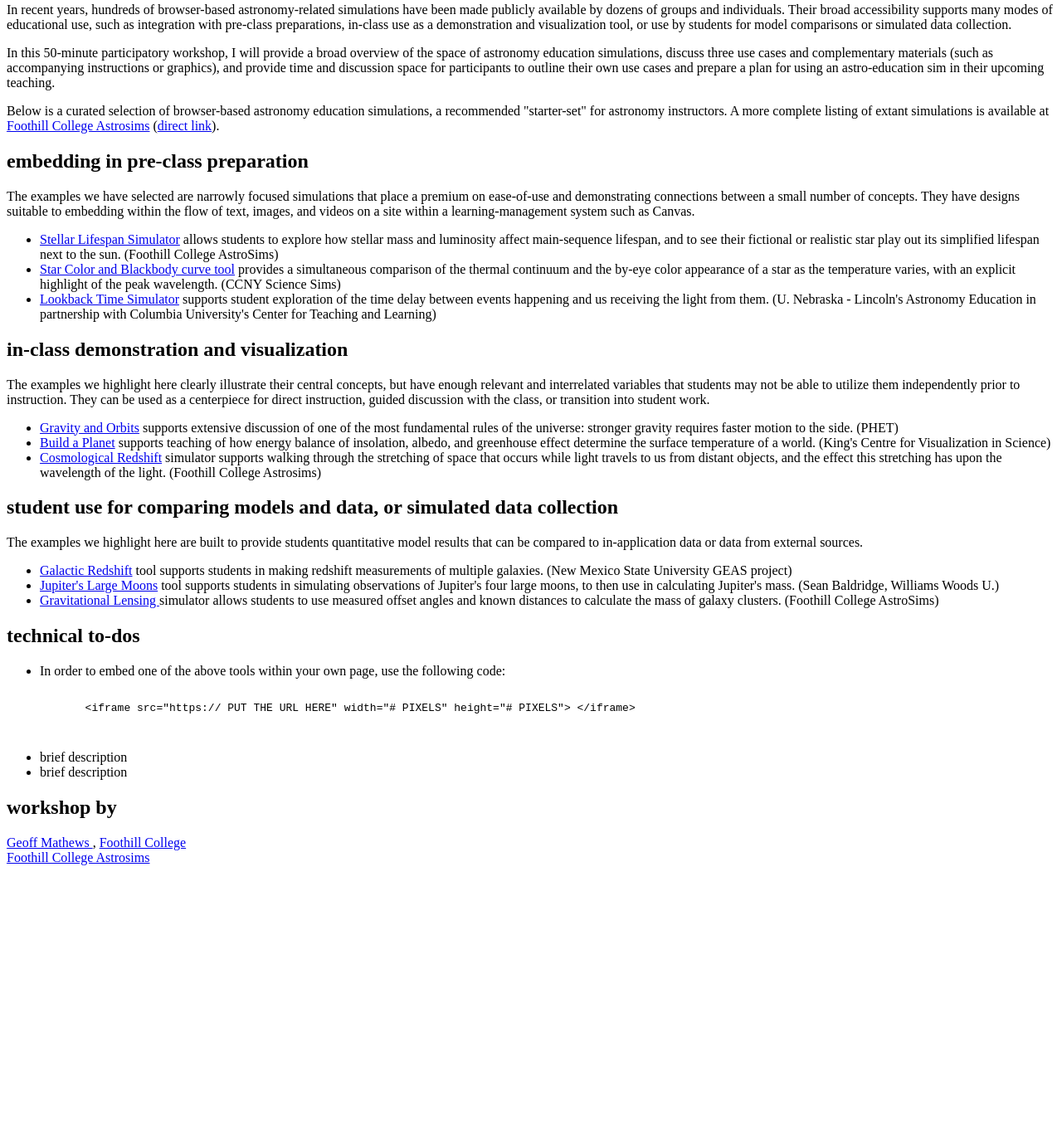
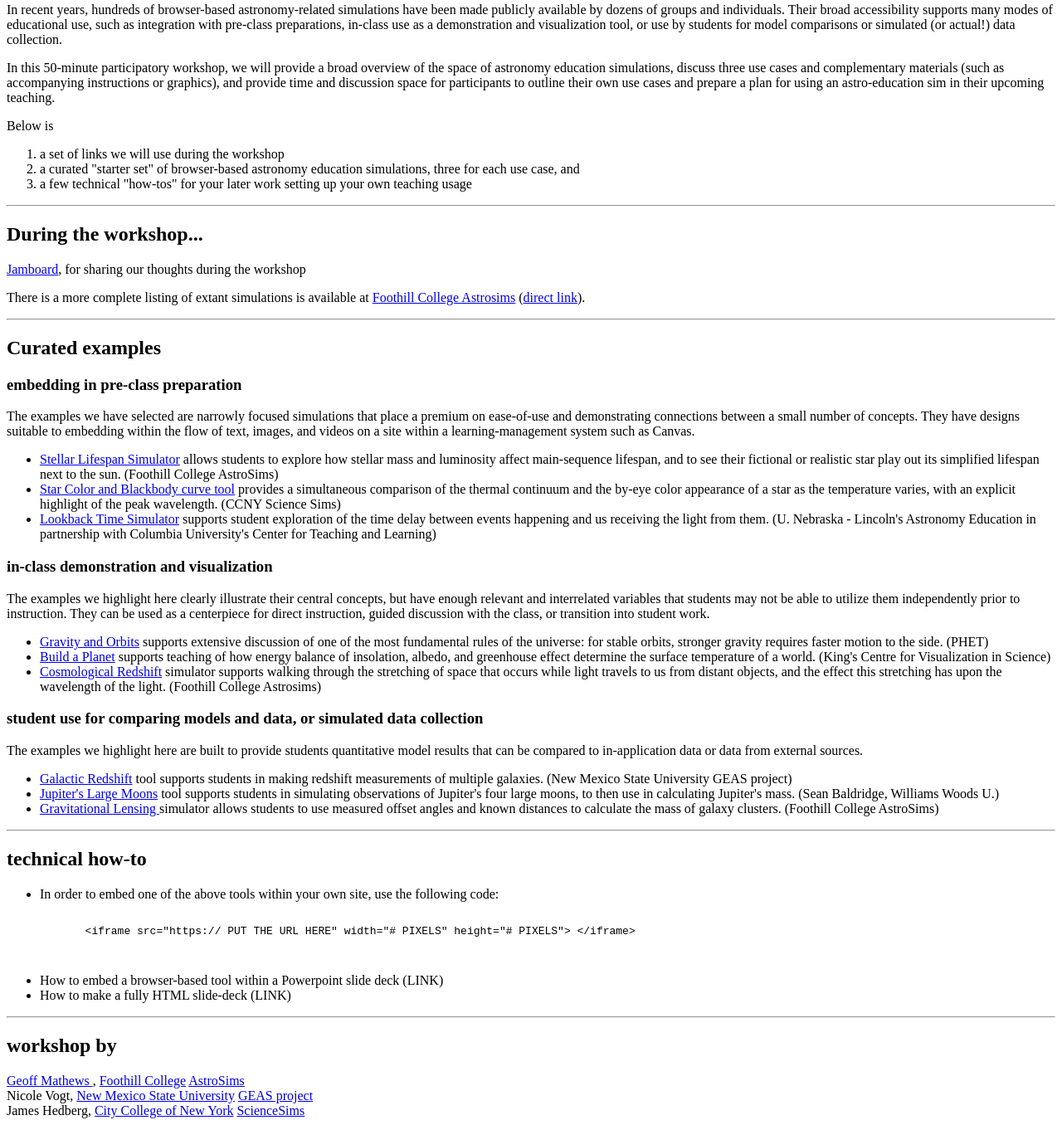
Before and after one commit to GeoffMathews/AstrosimWorkshop2024, a plain HTML site: page index.html in a window 1280 px wide. Shown: the part 77-1433 px from the top of the page at 83% size. Before the commit the page ends 1128 px from the top, so only its background shows below. Drawn offline with Linux system fonts and the light colour scheme.

Commit message:
Add files via upload

```diff
--- a/index.html
+++ b/index.html
@@ -9,14 +9,31 @@
   <body>
     <h1> Using Astronomy Education Simulations </h1>
 
-<p>In recent years, hundreds of browser-based astronomy-related simulations have been made publicly available by dozens of groups and individuals.  Their broad accessibility supports many modes of educational use, such as integration with pre-class preparations, in-class use as a demonstration and visualization tool, or use by students for model comparisons or simulated data collection.  </p>
+<p>In recent years, hundreds of browser-based astronomy-related simulations have been made publicly available by dozens of groups and individuals.  Their broad accessibility supports many modes of educational use, such as integration with pre-class preparations, in-class use as a demonstration and visualization tool, or use by students for model comparisons or simulated (or actual!) data collection.  </p>
 
-<p>In this 50-minute participatory workshop, I will provide a broad overview of the space of astronomy education simulations, discuss three use cases and complementary materials (such as accompanying instructions or graphics), and provide time and discussion space for participants to outline their own use cases and prepare a plan for using an astro-education sim in their upcoming teaching.  </p>
+<p>In this 50-minute participatory workshop, we will provide a broad overview of the space of astronomy education simulations, discuss three use cases and complementary materials (such as accompanying instructions or graphics), and provide time and discussion space for participants to outline their own use cases and prepare a plan for using an astro-education sim in their upcoming teaching.  </p>
 
-<p>Below is a curated selection of browser-based astronomy education simulations, a recommended "starter-set" for astronomy instructors.  A more complete listing of extant simulations is available at <a href="https://foothill.edu/astronomy/astrosims.html">Foothill College Astrosims</a> (<a href="https://docs.google.com/spreadsheets/d/1UN2LIh8TIoAYmp20fA9wYNC4XeJsuFte7fp4hPGfrMI/edit?usp=sharing">direct link</a>). </p>
+Below is
+    <ol>
+        <li> a set of links we will use during the workshop</li>
+        <li> a curated "starter set" of browser-based astronomy education simulations, three for each use case, and </li>
+        <li> a few technical "how-tos" for your later work setting up your own teaching usage</li>
+      </ol>
+
+<hr>
+
+<h2>During the workshop...</h2>
 
 
-    <h2> embedding in pre-class preparation </h2>
+      <p> <a href="https://jamboard.google.com/d/1a31Ak100tA5hsiiruYrIuEgYKRhiBNILhAsFsTvZ0n4/viewer?f=0">Jamboard</a>, for sharing our thoughts during the workshop</p>
+
+      <p>There is a more complete listing of extant simulations is available at <a href="https://foothill.edu/astronomy/astrosims.html">Foothill College Astrosims</a> (<a href="https://docs.google.com/spreadsheets/d/1UN2LIh8TIoAYmp20fA9wYNC4XeJsuFte7fp4hPGfrMI/edit?usp=sharing">direct link</a>).</p>
+
+<hr>
+
+<h2>Curated examples</h2>
+
+    <h3>embedding in pre-class preparation </h3>
 
 <p>The examples we have selected are narrowly focused simulations that place a premium on ease-of-use and demonstrating connections between a small number of concepts.  They have designs suitable to embedding within the flow of text, images, and videos on a site within a learning-management system such as Canvas. </p>
 
@@ -26,17 +43,17 @@
   <li>  <a href="https://astro.unl.edu/mobile/lookback-time-simulator/index.html" target="_blank">Lookback Time Simulator</a> supports student exploration of the time delay between events happening and us receiving the light from them.  (U. Nebraska - Lincoln's Astronomy Education in partnership with Columbia University's Center for Teaching and Learning)   </li>
 </ul>
 
-    <h2> in-class demonstration and visualization </h2>
+    <h3> in-class demonstration and visualization </h3>
 
 <p>The examples we highlight here clearly illustrate their central concepts, but have enough relevant and interrelated variables that students may not be able to utilize them independently prior to instruction.  They can be used as a centerpiece for direct instruction, guided discussion with the class, or transition into student work.</p>
 
 <ul>
-  <li>  <a href="https://phet.colorado.edu/sims/html/gravity-and-orbits/latest/gravity-and-orbits_all.html" target="_blank"> Gravity and Orbits</a> supports extensive discussion of one of the most fundamental rules of the universe: stronger gravity requires faster motion to the side. (PHET)   </li>
+  <li>  <a href="https://phet.colorado.edu/sims/html/gravity-and-orbits/latest/gravity-and-orbits_all.html" target="_blank"> Gravity and Orbits</a> supports extensive discussion of one of the most fundamental rules of the universe: for stable orbits, stronger gravity requires faster motion to the side. (PHET)   </li>
   <li>  <a href="https://applets.kcvs.ca/BuildAPlanet/buildAPlanet.html" target="_blank"> Build a Planet</a> supports teaching of how energy balance of insolation, albedo, and greenhouse effect determine the surface temperature of a world. (King's Centre for Visualization in Science)   </li>
   <li>  <a href="https://foothillastrosims.github.io/cosmological-redshift/" target="_blank">Cosmological Redshift</a> simulator supports walking through the stretching of space that occurs while light travels to us from distant objects, and the effect this stretching has upon the wavelength of the light.  (Foothill College Astrosims)   </li>
 </ul>
 
-    <h2> student use for comparing models and data, or simulated data collection </h2>
+    <h3> student use for comparing models and data, or simulated data collection </h3>
 
       <p>The examples we highlight here are built to provide students quantitative model results that can be compared to in-application data or data from external sources.</p>
 
@@ -46,24 +63,32 @@
   <li>  <a href="https://foothillastrosims.github.io/gravitational-lensing/" target="_blank">Gravitational Lensing </a> simulator allows students to use measured offset angles and known distances to calculate the mass of galaxy clusters. (Foothill College AstroSims)   </li>
 </ul>
 
+<hr>
 
-    <h2> technical to-dos </h2>
+    <h2> technical how-to </h2>
 <ul>
-  <li>  In order to embed one of the above tools within your own page, use the following code:
+  <li>  In order to embed one of the above tools within your own site, use the following code:
   <pre>
     <code>
        &lt;iframe src="https:// PUT THE URL HERE" width="# PIXELS" height="# PIXELS"> &lt;/iframe>
     </code>
   </pre>
-  <li>  brief description
-  <li>  brief description
+  <li>  How to embed a browser-based tool within a Powerpoint slide deck (LINK)
+  <li>  How to make a fully HTML slide-deck (LINK)
 </ul>
 
 
 
+
+<hr>
+
     <h2> workshop by </h2>
-      <a href="mailto://mathewsgeoff@foothill.edu">Geoff Mathews </a>, <a href="https://foothill.edu/astronomy">Foothill College</a> <br>
-      <a href="https://foothill.edu/astronomy/astrosims.html">Foothill College Astrosims</a>
+      <a href="mailto://mathewsgeoff@foothill.edu">Geoff Mathews </a>, <a href="https://foothill.edu/astronomy">Foothill College</a> <a href="https://foothill.edu/astronomy/astrosims.html">AstroSims</a><br>
+
+          Nicole Vogt, <a href="https://www.nmsu.edu/">New Mexico State University</a> <a href="http://astronomy.nmsu.edu/geas/oview/team.shtml"> GEAS project</a> <br>
+
+      James Hedberg, <a href="https://www.ccny.cuny.edu/">City College of New York</a> <a href="https://sciencesims.com/sims-catalog/#astronomy">ScienceSims</a> <br>
+
 
   </body>
 </html>
```
